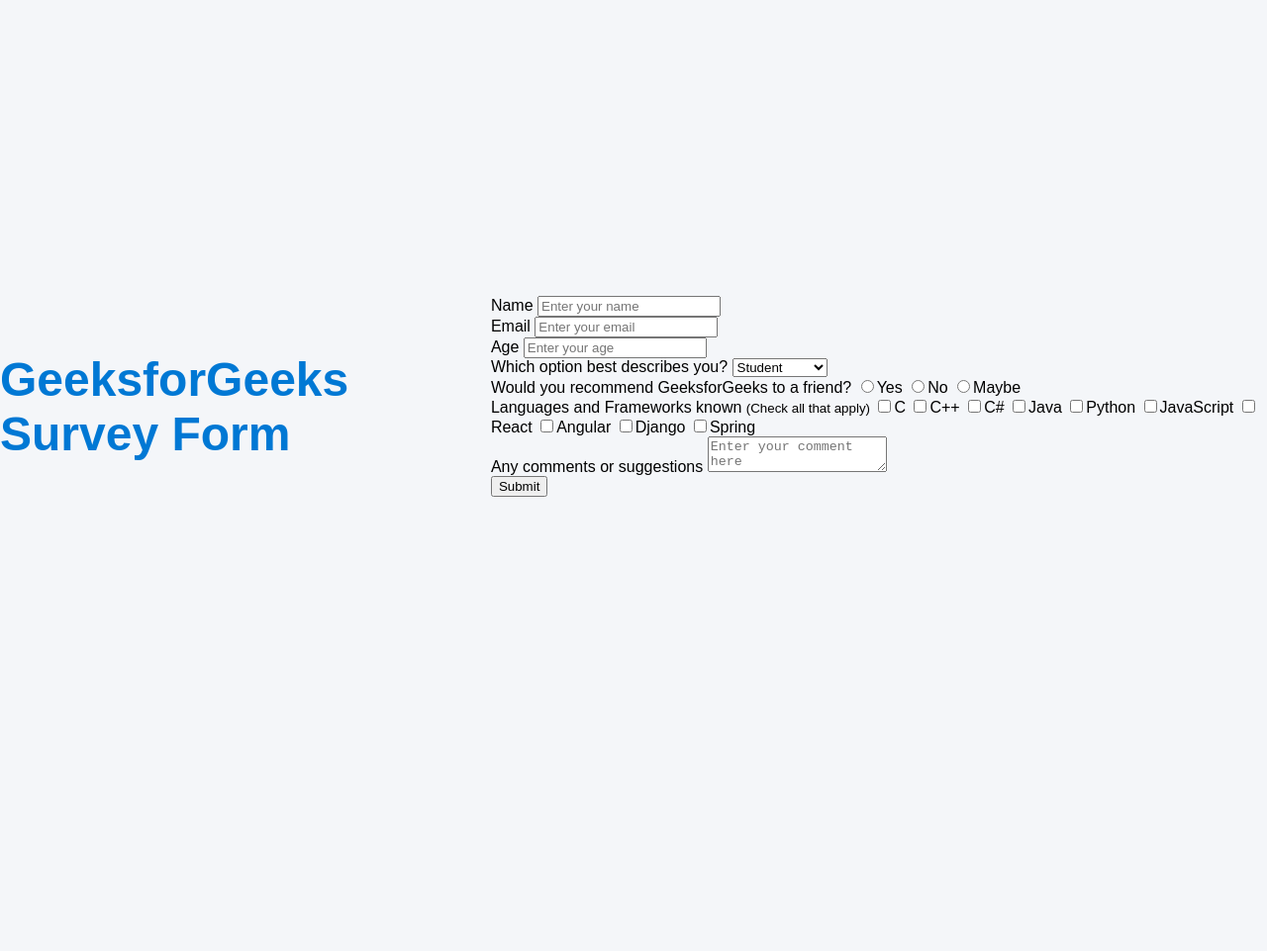
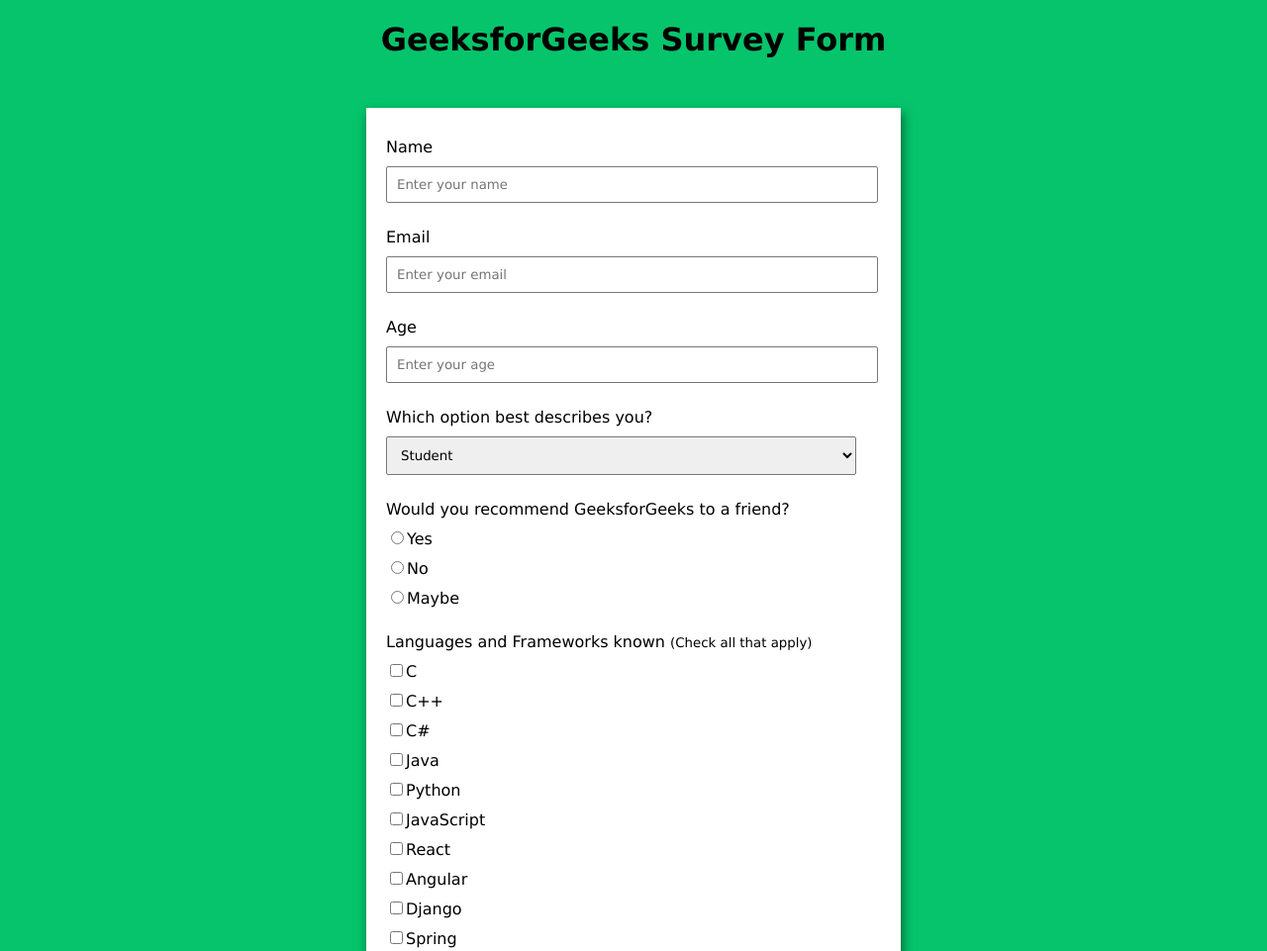
Before and after one commit to ChiragBhora/my-web, a plain HTML site: page index.html in a window 1280 px wide. Shown: the top 961 px of the page at 99% size. Before the commit the page ends 800 px from the top, so only its background shows below. Drawn offline with Linux system fonts and the light colour scheme.

Commit message:
Update style.css

```diff
--- a/style.css
+++ b/style.css
@@ -1,29 +1,53 @@
+/* Styling the Body element */
 body {
-    margin: 0;
-    padding: 0;
-    font-family: Arial, sans-serif;
-    background: #f4f6f9;
-    display: flex;
-    justify-content: center;
-    align-items: center;
-    height: 100vh;
+    background-color: #05c46b;
+    font-family: Verdana;
+    text-align: center;
 }
-
-.container {
-    text-align: center;
-    background: white;
-    padding: 40px;
-    border-radius: 10px;
-    box-shadow: 0 4px 10px rgba(0,0,0,0.1);
+/* Styling the Form */
+form {
+    background-color: #fff;
+    max-width: 500px;
+    margin: 50px auto;
+    padding: 30px 20px;
+    box-shadow: 2px 5px 10px rgba(0, 0, 0, 0.5);
 }
-
-h1 {
-    color: #0078d4;
-    font-size: 3rem;
+/* Styling .form-control */
+.form-control {
+    text-align: left;
+    margin-bottom: 25px;
+}
+/* Styling .form-control label */
+.form-control label {
+    display: block;
     margin-bottom: 10px;
 }
-
-p {
-    color: #555;
-    font-size: 1.2rem;
+/* Styling .form-control input, select, textarea */
+.form-control input,
+.form-control select,
+.form-control textarea {
+    border: 1px solid #777;
+    border-radius: 2px;
+    font-family: inherit;
+    padding: 10px;
+    display: block;
+    width: 95%;
 }
+/* Styling Radio button and Checkbox */
+.form-control input[type="radio"],
+.form-control input[type="checkbox"] {
+    display: inline-block;
+    width: auto;
+}
+/* Styling Button */
+button {
+    background-color: #05c46b;
+    border: 1px solid #777;
+    border-radius: 2px;
+    font-family: inherit;
+    font-size: 21px;
+    display: block;
+    width: 100%;
+    margin-top: 50px;
+    margin-bottom: 20px;
+}
```
